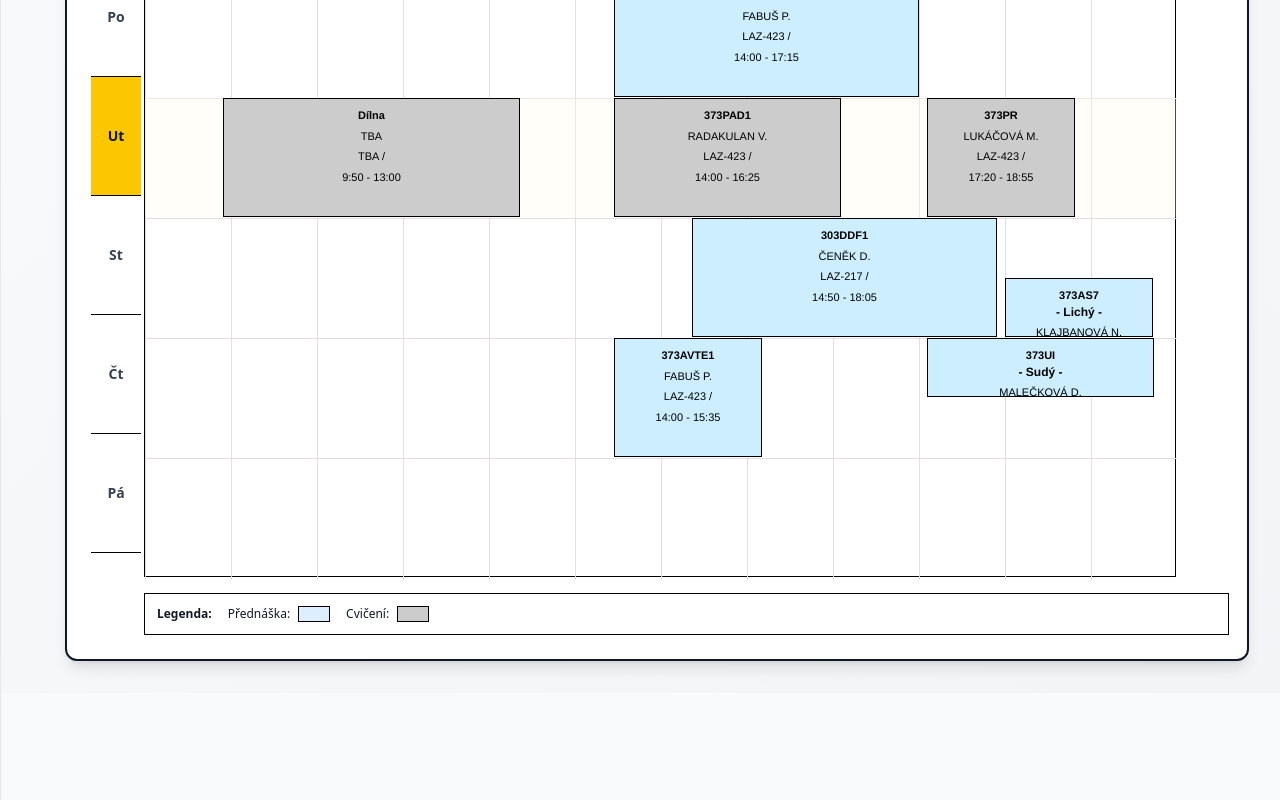
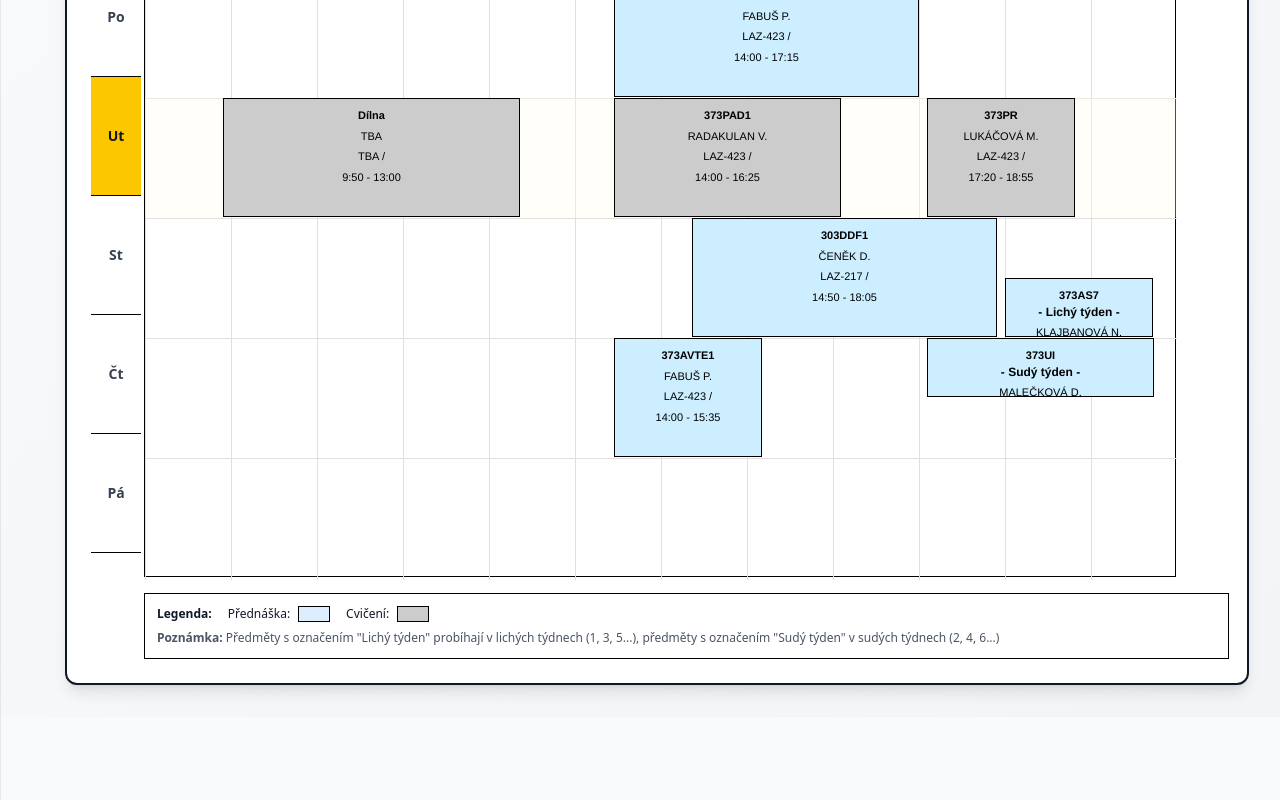
Before and after one commit to martintomekvfx/FAMU, a React (Vite) app in the folder semeter_one/famu-notes/: page /FAMU/timetable in a window 1280 px wide. Shown: the part 321-1121 px from the top of the page. Built offline with nearby package versions, Linux system fonts and the light colour scheme.

Commit message:
Add week numbers for alternating classes (sudý/lichý týden)

```diff
--- a/semeter_one/famu-notes/src/components/TimetableWidget.jsx
+++ b/semeter_one/famu-notes/src/components/TimetableWidget.jsx
@@ -81,7 +81,8 @@ const CLASSES = [
     room: 'LAZ-124',
     time: '18:10 - 19:45',
     color: '#CCEEFF',
-    note: 'Lichý',
+    note: 'Lichý týden',
+    weeks: 'Týdny: 1, 3, 5, 7, 9, 11, 13',
     link: '/subject/av',
   },
   // Čtvrtek (Ct) - row 3
@@ -109,7 +110,8 @@ const CLASSES = [
     room: 'LAZ-107',
     time: '17:20 - 19:45',
     color: '#CCEEFF',
-    note: 'Sudý',
+    note: 'Sudý týden',
+    weeks: 'Týdny: 2, 4, 6, 8, 10, 12',
     link: '/subject/ai',
   },
 ];
@@ -251,6 +253,9 @@ function TimetableWidget() {
                   <div className="mt-1">{classItem.teacher}</div>
                   <div className="mt-1">{classItem.room} /</div>
                   <div className="mt-1">{classItem.time}</div>
+                  {classItem.weeks && (
+                    <div className="text-xs mt-1 italic">{classItem.weeks}</div>
+                  )}
                 </div>
               </Link>
             ))}
@@ -258,6 +263,7 @@ function TimetableWidget() {
 
           {/* Legend */}
           <div className="mt-4 border border-black p-3" style={{ width: '1085px', marginLeft: '53px' }}>
+            <div className="flex flex-col gap-2">
               <div className="flex items-center gap-4 text-xs">
                 <span className="font-bold">Legenda:</span>
                 <div className="flex items-center gap-2">
@@ -269,6 +275,10 @@ function TimetableWidget() {
                   <div className="w-8 h-4 border border-black" style={{ backgroundColor: '#CCCCCC' }}></div>
                 </div>
               </div>
+              <div className="text-xs text-gray-600">
+                <span className="font-semibold">Poznámka:</span> Předměty s označením "Lichý týden" probíhají v lichých týdnech (1, 3, 5...), předměty s označením "Sudý týden" v sudých týdnech (2, 4, 6...)
+              </div>
+            </div>
           </div>
         </div>
       </div>
```
Lines whose indentation alone changed are shown as unchanged.
